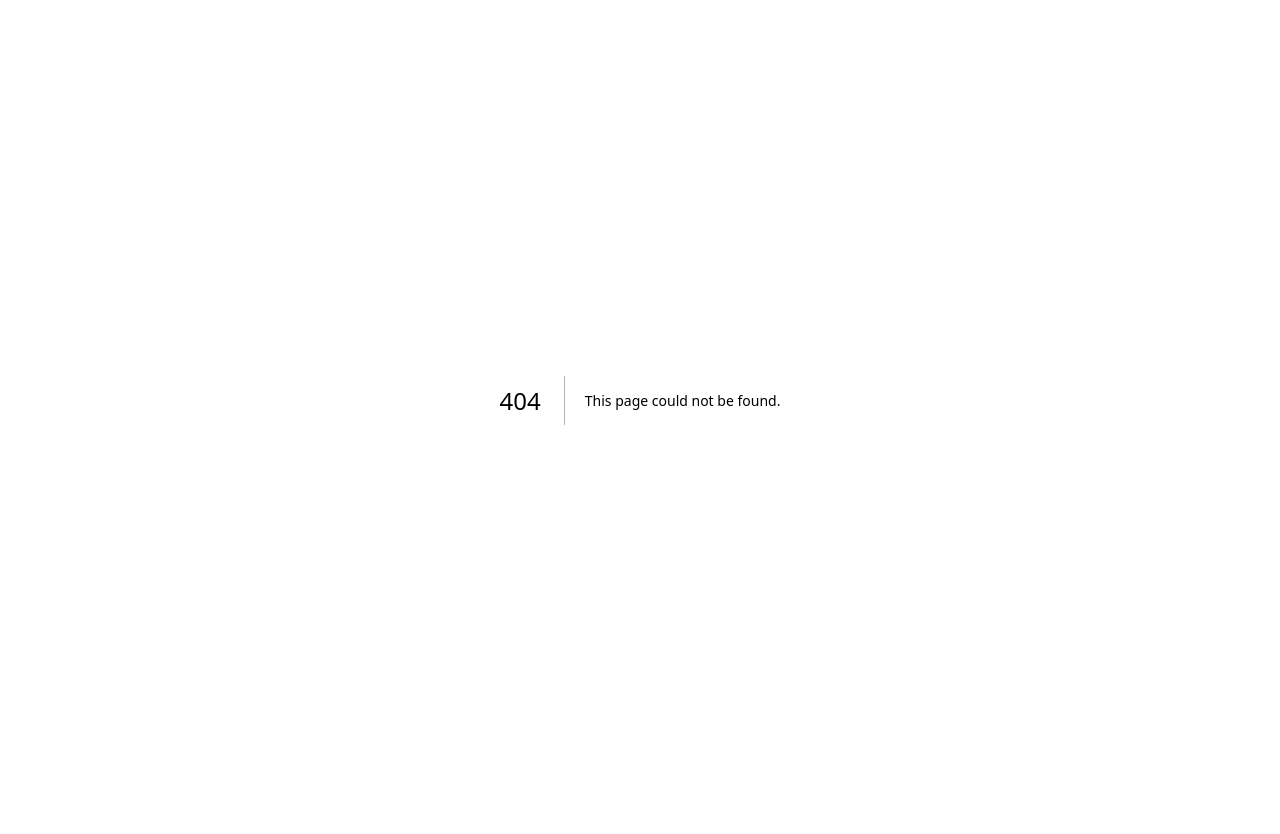
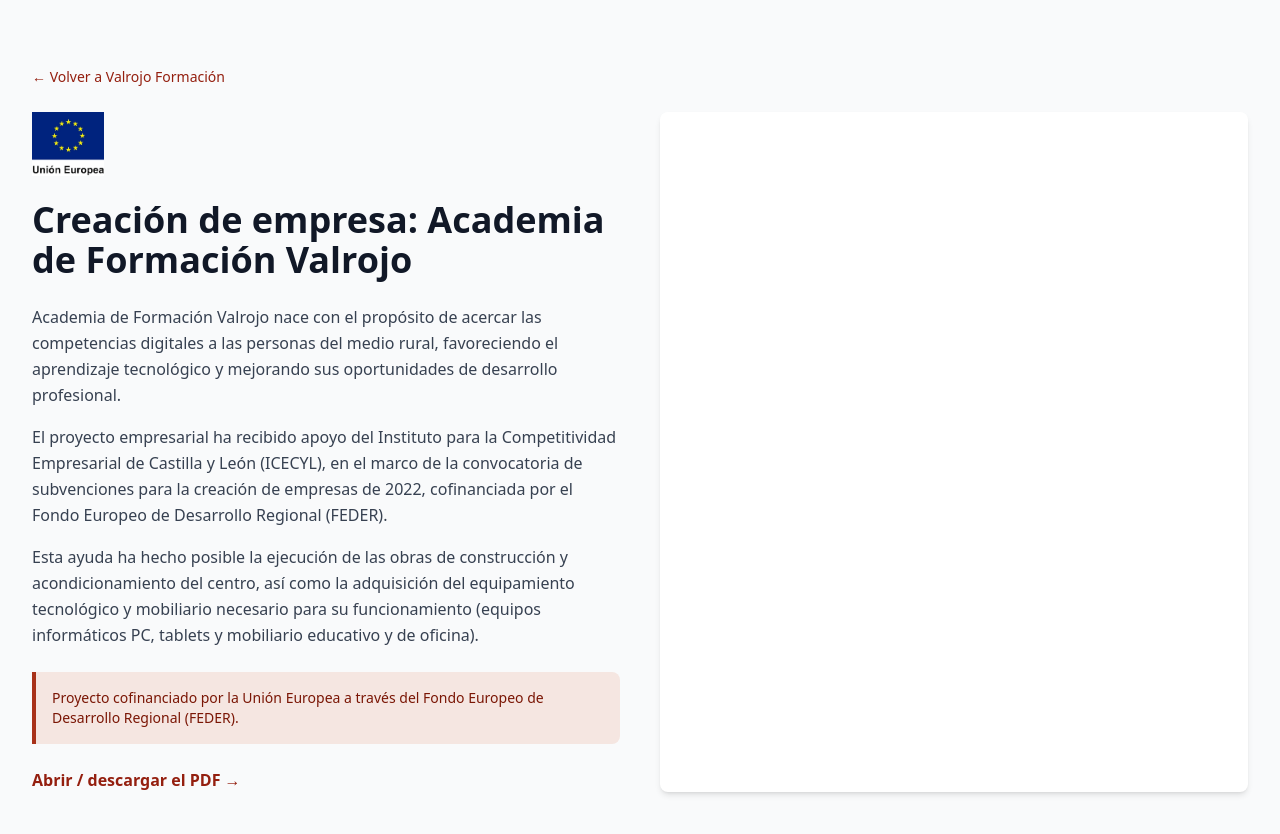
Before and after one commit to ismacodetic/valrojo-formacion, a Next.js app: page /ayudas in a window 1280 px wide. Before the commit this address had no page. Shown: the top 834 px of the page. Before the commit the page ends 800 px from the top, so only its background shows below. Built offline with nearby package versions, Linux system fonts and the light colour scheme.

Commit message:
Add EU-funded project information page
Create an Ayudas page describing the ICECYL-supported, FEDER-cofinanced project and embedding its PDF. Add the page to the sitemap and link to it from the header with the EU logo.

```diff
--- /dev/null
+++ b/app/ayudas/page.tsx
@@ -0,0 +1,74 @@
+import type { Metadata } from 'next'
+import Link from 'next/link'
+import Image from 'next/image'
+import logoUe from '@/public/images/logo-ue.webp'
+
+const PDF_URL = '/docs/Creacion_Empresas_Academia_Formacion_Valrojo.pdf'
+
+export const metadata: Metadata = {
+  title: 'Ayudas',
+  description:
+    'Proyecto de creación de empresa de Academia de Formación Valrojo, apoyado por el ICECYL y cofinanciado por el Fondo Europeo de Desarrollo Regional (FEDER).',
+  alternates: { canonical: 'https://valrojoformacion.es/ayudas/' },
+}
+
+export default function Ayudas() {
+  return (
+    <main className="min-h-screen bg-gray-50">
+      <div className="container-custom py-10 md:py-16">
+        <Link href="/" className="text-primary-600 hover:underline text-sm">
+          ← Volver a Valrojo Formación
+        </Link>
+
+        <div className="mt-6 grid lg:grid-cols-2 gap-10 items-start">
+          <div>
+            <Image src={logoUe} alt="Unión Europea - FEDER" className="h-16 w-auto mb-6" />
+            <h1 className="text-3xl md:text-4xl font-bold text-gray-900 mb-6">
+              Creación de empresa: Academia de Formación Valrojo
+            </h1>
+            <div className="space-y-4 text-gray-700 leading-relaxed">
+              <p>
+                Academia de Formación Valrojo nace con el propósito de acercar las competencias digitales
+                a las personas del medio rural, favoreciendo el aprendizaje tecnológico y mejorando sus
+                oportunidades de desarrollo profesional.
+              </p>
+              <p>
+                El proyecto empresarial ha recibido apoyo del Instituto para la Competitividad Empresarial
+                de Castilla y León (ICECYL), en el marco de la convocatoria de subvenciones para la creación
+                de empresas de 2022, cofinanciada por el Fondo Europeo de Desarrollo Regional (FEDER).
+              </p>
+              <p>
+                Esta ayuda ha hecho posible la ejecución de las obras de construcción y acondicionamiento
+                del centro, así como la adquisición del equipamiento tecnológico y mobiliario necesario
+                para su funcionamiento (equipos informáticos PC, tablets y mobiliario educativo y de oficina).
+              </p>
+            </div>
+
+            <div className="mt-6 p-4 bg-primary-50 border-l-4 border-primary-500 rounded-r-lg">
+              <p className="text-sm text-primary-700 font-medium">
+                Proyecto cofinanciado por la Unión Europea a través del Fondo Europeo de Desarrollo Regional (FEDER).
+              </p>
+            </div>
+
+            <a
+              href={PDF_URL}
+              target="_blank"
+              rel="noopener noreferrer"
+              className="inline-block mt-6 text-primary-600 font-semibold hover:underline"
+            >
+              Abrir / descargar el PDF →
+            </a>
+          </div>
+
+          <div className="w-full h-[70vh] lg:h-[85vh] lg:sticky lg:top-6 rounded-lg overflow-hidden shadow-md bg-white">
+            <iframe
+              src={PDF_URL}
+              title="Documento de la ayuda - Creación de empresas Academia de Formación Valrojo"
+              className="w-full h-full"
+            />
+          </div>
+        </div>
+      </div>
+    </main>
+  )
+}
--- a/app/sitemap.ts
+++ b/app/sitemap.ts
@@ -10,5 +10,11 @@ export default function sitemap(): MetadataRoute.Sitemap {
       changeFrequency: 'monthly',
       priority: 1,
     },
+    {
+      url: `${SITE_URL}/ayudas/`,
+      lastModified: new Date(),
+      changeFrequency: 'yearly',
+      priority: 0.5,
+    },
   ]
 }
--- a/components/Header.tsx
+++ b/components/Header.tsx
@@ -4,6 +4,7 @@ import { useState } from 'react'
 import Link from 'next/link'
 import Image from 'next/image'
 import logo from '@/public/images/logo.webp'
+import logoUe from '@/public/images/logo-ue.webp'
 
 export default function Header() {
   const [isOpen, setIsOpen] = useState(false)
@@ -37,6 +38,17 @@ export default function Header() {
             <Link href="#sobre" className="text-gray-700 hover:text-primary-600 transition">Sobre Nosotros</Link>
             <Link href="#cursos" className="text-gray-700 hover:text-primary-600 transition">Cursos</Link>
             <Link href="#contacto" className="text-gray-700 hover:text-primary-600 transition">Contacto</Link>
+            <Link
+              href="/ayudas/"
+              target="_blank"
+              rel="noopener noreferrer"
+              aria-label="Ayudas (se abre en una nueva ventana)"
+              title="Ayudas"
+              className="flex items-center gap-2 text-gray-700 hover:text-primary-600 transition"
+            >
+              <Image src={logoUe} alt="Unión Europea - Ayudas" className="h-8 w-auto" />
+              <span>Ayudas</span>
+            </Link>
           </div>
         </div>
       </nav>
```
